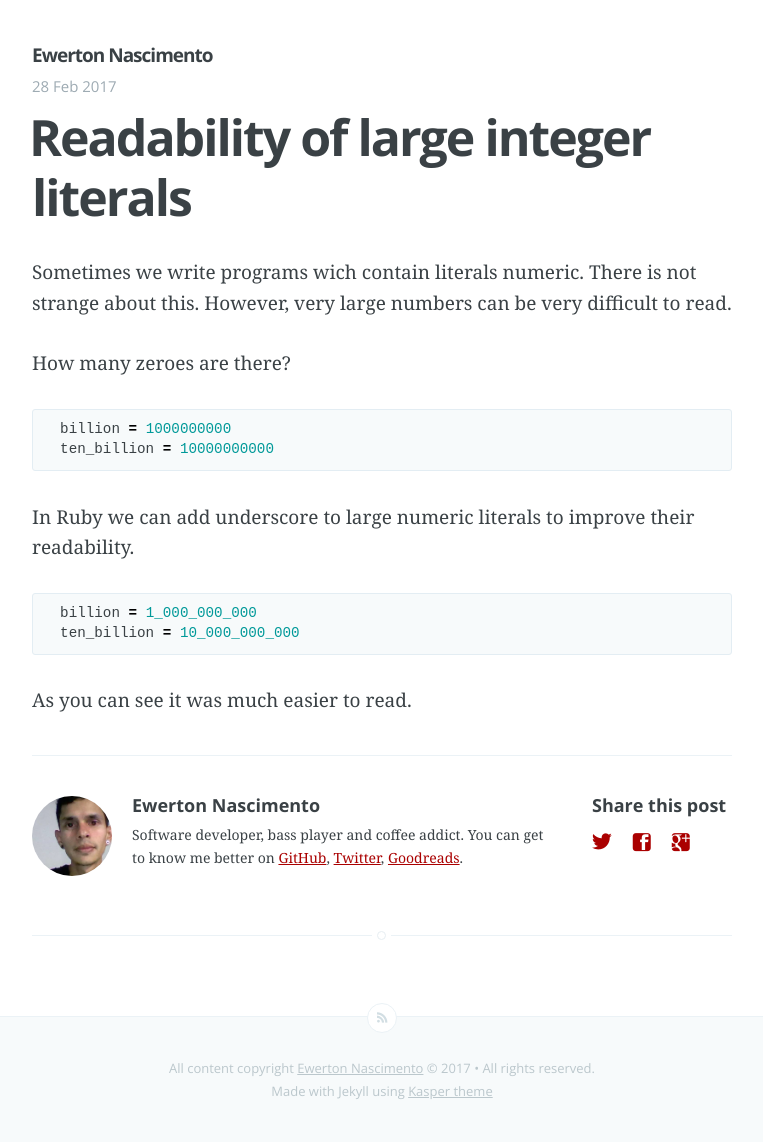
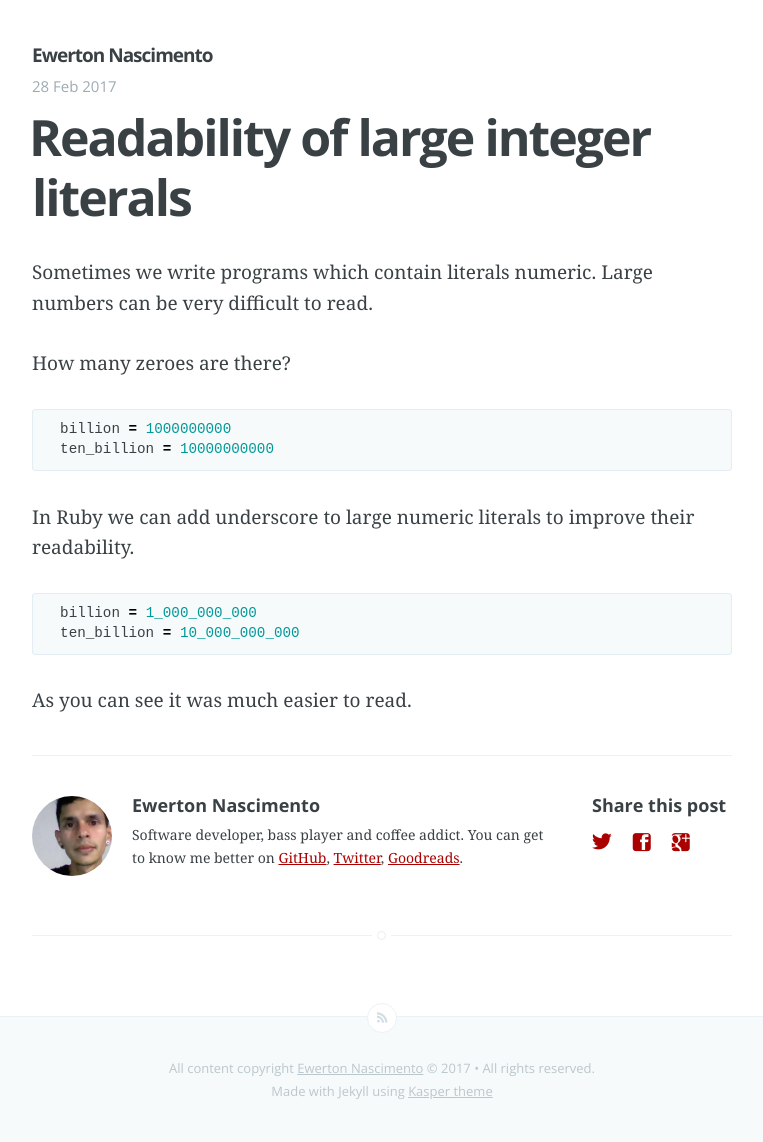
Before and after one commit to soyee36/soyee36.github.io, a Jekyll site: the page built from _posts/2016-02-28-readability-large-integer-literals.md, in a window 1280 px wide. Shown: the whole page, without its empty margins (258-1021 px from the left). Built offline with Jekyll 4.4.1, drawn with Linux system fonts in a browser that asks for light colours.

Commit message:
ADd fixes to post readability-large-integer-literals

```diff
--- a/_posts/2016-02-28-readability-large-integer-literals.md
+++ b/_posts/2016-02-28-readability-large-integer-literals.md
@@ -5,7 +5,7 @@ date:   2017-02-28 22:17:00
 categories: beginner
 ---
 
-Sometimes we write programs wich contain literals numeric. There is not strange about this. However, very large numbers can be very difficult to read.
+Sometimes we write programs which contain literals numeric. Large numbers can be very difficult to read.
 
 How many zeroes are there?
 
```
